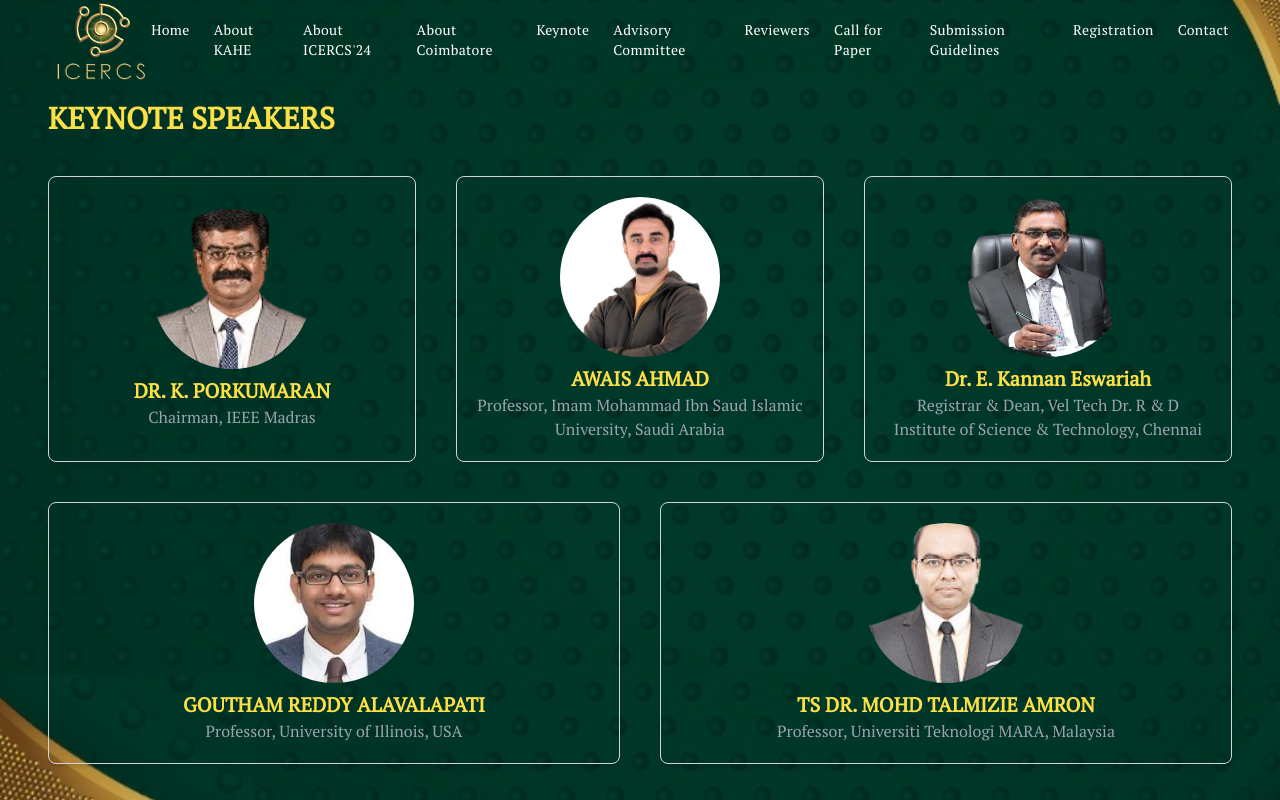
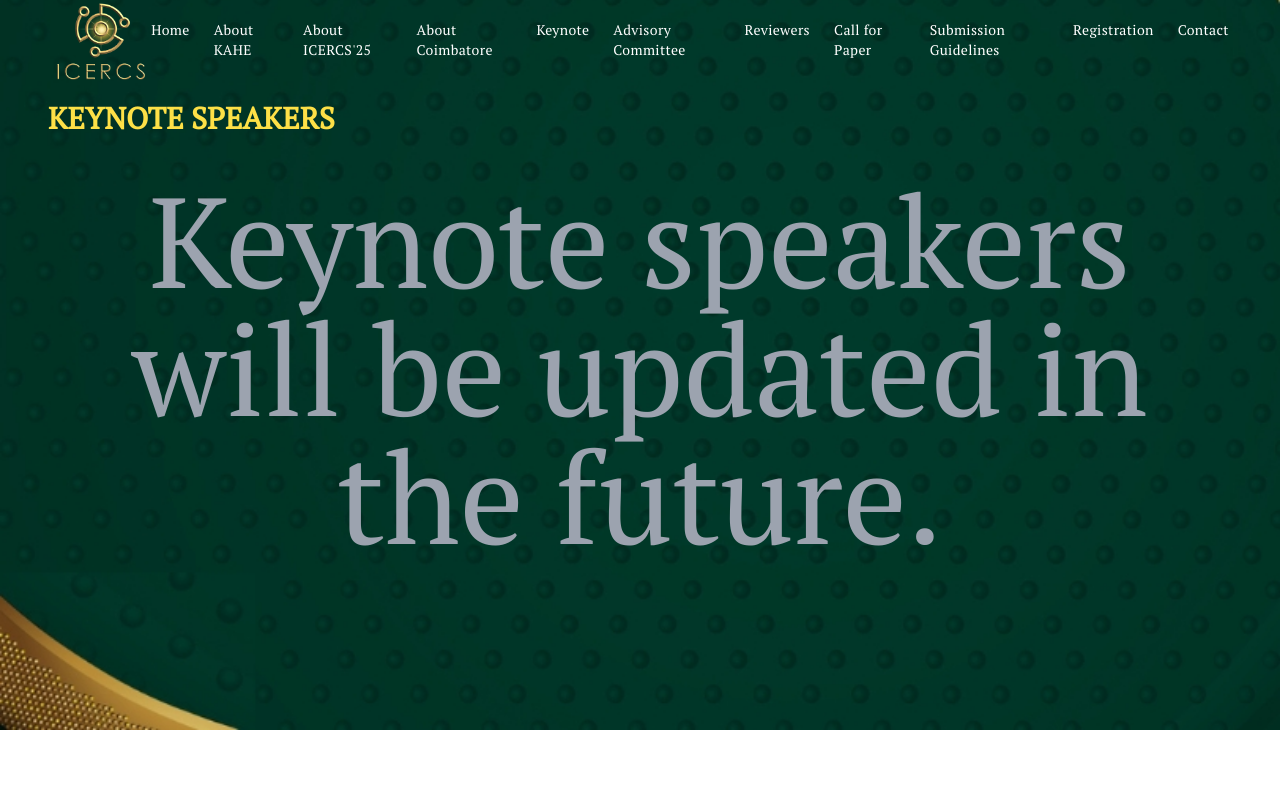
Before and after one commit to kazuma-0/icercs-v2, a Next.js app: page /keynote-speakers in a window 1280 px wide. Built offline with nearby package versions, Linux system fonts and the light colour scheme.

Commit message:
fix: Update conference year and details to ICERCS'25 across multiple pages

```diff
--- a/src/app/about-icercs/page.tsx
+++ b/src/app/about-icercs/page.tsx
@@ -3,26 +3,26 @@
   return (
     <div className="container pt-5">
       <h3 className="text-3xl font-black pb-2 text-yellow-500">
-        About ICERCS&apos;24
+        About ICERCS&apos;25
       </h3>
       <p className="text-white text-justify">
         International Conference on Emerging Research in Computational Science
-        ICERCS&apos;24 intends to bring up academics, specialists in engineering
+        ICERCS&apos;25 intends to bring up academics, specialists in engineering
         and technology, bioengineers, and commercial sector professionals to
         foster new ideas and advancements in computational sciences. It is also
         a key forum for academics, professionals, and experts throughout the
         spectrum of technology and innovation to showcase their most recent
         findings, ideas, and applications. There will be a slew of eminent
         academics, analysts, and researchers in attendance worldwide. The
-        objective of ICERCS&apos;24 is to bring together the brightest
+        objective of ICERCS&apos;25 is to bring together the brightest
         researchers to present their findings and adopt the outcome for
         implementation. The conference program will include workshops, special
         sessions and tutorials, prominent keynote speeches, and paper
-        presentations in parallel tracks. Furthermore, ICERCS&apos;24 gathers
+        presentations in parallel tracks. Furthermore, ICERCS&apos;25 gathers
         influential and leading figures to debate the most critical issues and
         give relevant information on various industries and best practices to be
-        adopted. ICERCS&apos;24 is scheduled to be held from 12th to 14th Dec
-        2024 at Karpagam Academy of Higher Education, Coimbatore.
+        adopted. ICERCS&apos;25 is scheduled to be held from 12th to 14th Dec
+        2025 at Karpagam Academy of Higher Education, Coimbatore.
       </p>
       <h3 className="text-3xl  py-5 text-yellow-500">
         SCOPE OF THE CONFERENCE
@@ -44,7 +44,7 @@
         application of computational intelligence to solve practical problems in
         various domains such as bio-informatics, bio-medical technologies,
         digital electronics, power electronics, signal processing, etc".
-        ICERCS'24 presents the latest innovations for intelligent technology
+        ICERCS'25 presents the latest innovations for intelligent technology
         approaches in the areas of discovery, progress, and achievements in
         theoretical aspects of computational applications to simulation
         management techniques.
--- a/src/app/call-for-paper/page.tsx
+++ b/src/app/call-for-paper/page.tsx
@@ -2,7 +2,7 @@
   return (
     <div className='container text-white h-screen'>
       <h2 className='text-3xl font-black text-gold pt-5'>
-        THE ICERCS 24 WELCOMES ORIGINAL WORKS IN AREAS SUCH AS
+        THE ICERCS 25 WELCOMES ORIGINAL WORKS IN AREAS SUCH AS
       </h2>
       <p className='pt-2 text-lg'>
         The research scope of computational science can be viewed as follows but
--- a/src/app/keynote-speakers/page.tsx
+++ b/src/app/keynote-speakers/page.tsx
@@ -4,76 +4,8 @@
       <h2 className="text-3xl uppercase font-black text-yellow-300 pt-5">
         Keynote Speakers
       </h2>
-      <div className="grid md:grid-cols-3 pt-10 gap-10">
-        {/* Reusable Speaker Card Component */}
-        {[
-          {
-            imgSrc: "/images/keynote/1.png",
-            name: "DR. K. PORKUMARAN",
-            title: "Chairman, IEEE Madras",
-          },
-          {
-            imgSrc: "/images/keynote/2.png",
-            name: "AWAIS AHMAD",
-            title:
-              "Professor, Imam Mohammad Ibn Saud Islamic University, Saudi Arabia",
-          },
-          {
-            imgSrc: "/images/keynote/wh.png",
-            name: "Dr. E. Kannan Eswariah",
-            title:
-              "Registrar & Dean, Vel Tech Dr. R & D Institute of Science & Technology, Chennai",
-          },
-        ].map((speaker, index) => (
-          <div
-            key={index}
-            className="flex flex-col items-center justify-center h-full w-full p-5 border border-gray-300 rounded-lg shadow-md hover:shadow-lg transition-shadow duration-300"
-          >
-            <img
-              src={speaker.imgSrc}
-              alt={speaker.name}
-              className="w-[160px] h-[160px] object-cover rounded-full"
-            />
-            <h4 className="text-yellow-300 font-bold text-xl pt-2 text-center">
-              {speaker.name}
-            </h4>
-            <div className="text-center text-gray-400">
-              <p>{speaker.title}</p>
-            </div>
-          </div>
-        ))}
-      </div>
-      <div className="grid md:grid-cols-2 pt-10 gap-10">
-        {/* Reusable Speaker Card Component */}
-        {[
-          {
-            imgSrc: "/images/keynote/3.png",
-            name: "GOUTHAM REDDY ALAVALAPATI",
-            title: "Professor, University of Illinois, USA",
-          },
-          {
-            imgSrc: "/images/keynote/6.png",
-            name: "TS DR. MOHD TALMIZIE AMRON",
-            title: "Professor, Universiti Teknologi MARA, Malaysia",
-          },
-        ].map((speaker, index) => (
-          <div
-            key={index}
-            className="flex flex-col items-center justify-center h-full w-full p-5 border border-gray-300 rounded-lg shadow-md hover:shadow-lg transition-shadow duration-300"
-          >
-            <img
-              src={speaker.imgSrc}
-              alt={speaker.name}
-              className="w-[160px] h-[160px] object-cover rounded-full"
-            />
-            <h4 className="text-yellow-300 font-bold text-xl pt-2 text-center">
-              {speaker.name}
-            </h4>
-            <div className="text-center text-gray-400">
-              <p>{speaker.title}</p>
-            </div>
-          </div>
-        ))}
+      <div className="pt-10 text-center text-gray-400 text-9xl">
+        Keynote speakers will be updated in the future.
       </div>
     </div>
   );
--- a/src/app/registration/page.tsx
+++ b/src/app/registration/page.tsx
@@ -46,13 +46,13 @@
           Extended version of the selected papers will be recommended for SCIE
           journals
         </p>
-        <h3 className="text-2xl pt-10 font-black text-gold">Submission Link</h3>
+        {/* <h3 className="text-2xl pt-10 font-black text-gold">Submission Link</h3>
         <Link
-          href={"https://cmt3.research.microsoft.com/ICERCS2024"}
+          href={"https://cmt3.research.microsoft.com/ICERCS2025"}
           className="pt-3 text-white underline"
         >
-          https://cmt3.research.microsoft.com/ICERCS2024
-        </Link>
+          https://cmt3.research.microsoft.com/ICERCS2025
+        </Link> */}
       </div>
       <div className="p-2 text-white">
         <div className="h-full w-full bg-transparent rounded p-5">
@@ -61,20 +61,20 @@
           </h3>
 
           <div className="space-y-3">
-            <DateWithLabel date="22/11/2024" label="Full Paper Submission" />
-            <DateWithLabel date="25/11/2024" label="Paper Acceptance" />
+            <DateWithLabel date="22/11/2025" label="Full Paper Submission" />
+            <DateWithLabel date="25/11/2025" label="Paper Acceptance" />
             <DateWithLabel
-              date="01/12/2024"
+              date="01/12/2025"
               label="Camera Ready Paper Submission"
             />
             <DateWithLabel
-              date="02/12/2024"
+              date="02/12/2025"
               label="Last Date for Registration Payment"
             />
 
             <div className="text-white text-center">
               <p className="pt-2 text-lg font-bold">Conference Date</p>
-              <h4 className="text-xl">12, 13 and 14th Dec, 2024</h4>
+              <h4 className="text-xl">11, 12 and 13th Dec, 2025</h4>
             </div>
           </div>
 
@@ -83,18 +83,18 @@
           </h3>
           <p className="text-center text-white">
             Use this link for payment <br />
-            <Link href={"https://admissions.kifees.com/events/kahe/icercs"}>
+            {/* <Link href={"https://admissions.kifees.com/events/kahe/icercs"}>
               https://admissions.kifees.com/events/kahe/icercs
-            </Link>
+            </Link> */}
           </p>
-          <div className="pt-3 flex items-center justify-center">
+          {/* <div className="pt-3 flex items-center justify-center">
             <img
               src="/images/paymentqr.png"
               alt="qr"
               height={200}
               width={200}
             />
-          </div>
+          </div> */}
         </div>
       </div>
     </div>
--- a/src/components/navbar.tsx
+++ b/src/components/navbar.tsx
@@ -16,7 +16,7 @@
         <div className="hidden md:flex gap-6 text-sm text-white tracking-wide hover:*:text-secondary transition-colors">
           <Link href={"/"}>Home</Link>
           <Link href={"/about-kahe"}>About KAHE</Link>
-          <Link href={"/about-icercs"}>About ICERCS&apos;24</Link>
+          <Link href={"/about-icercs"}>About ICERCS&apos;25</Link>
           <Link href={"/about-coimbatore"}>About Coimbatore</Link>
           <Link href={"keynote-speakers"}>Keynote</Link>
           <Link href={"/committee"}>Advisory Committee</Link>
```
Also changed, not shown: src/app/page.tsx (+16 -8 lines).
